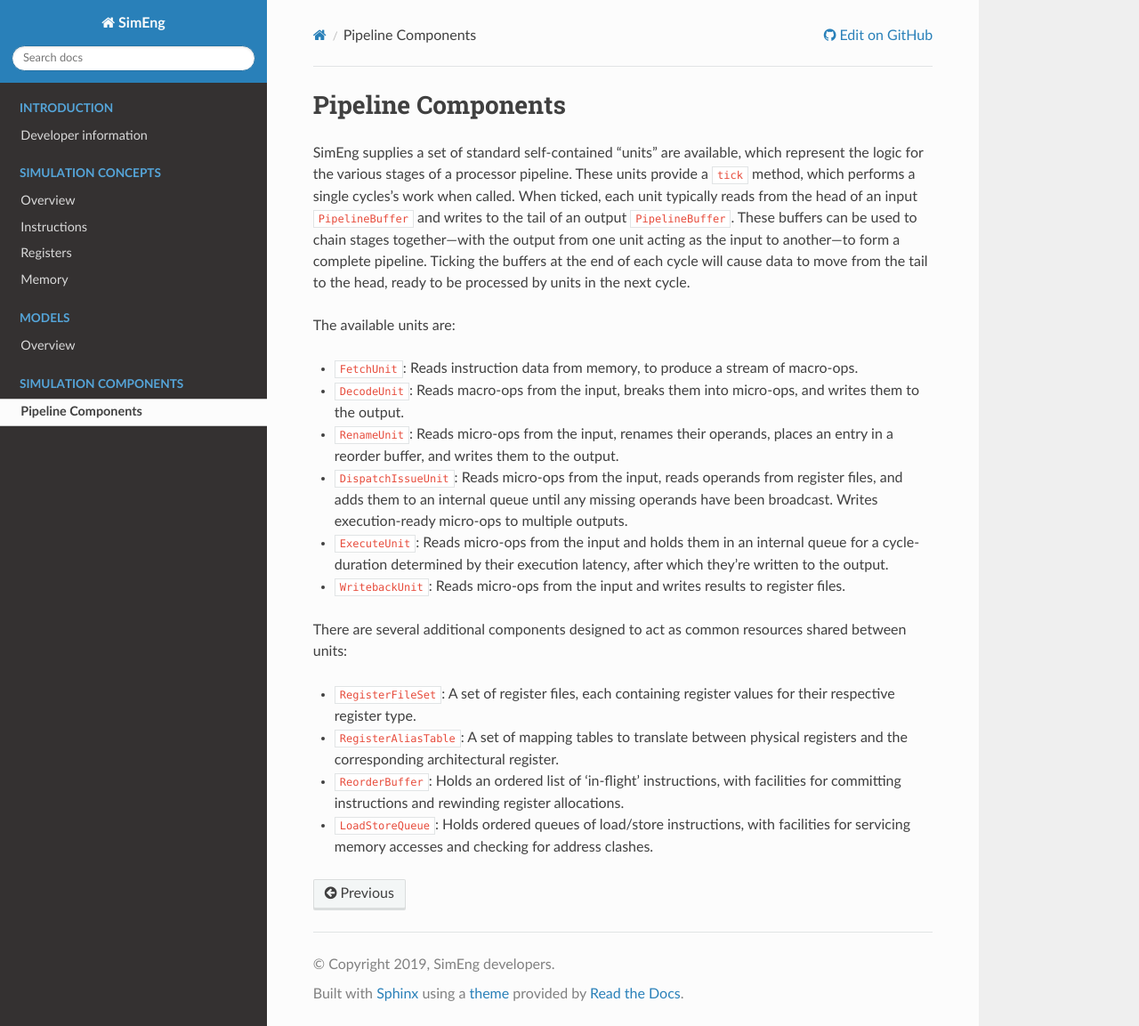
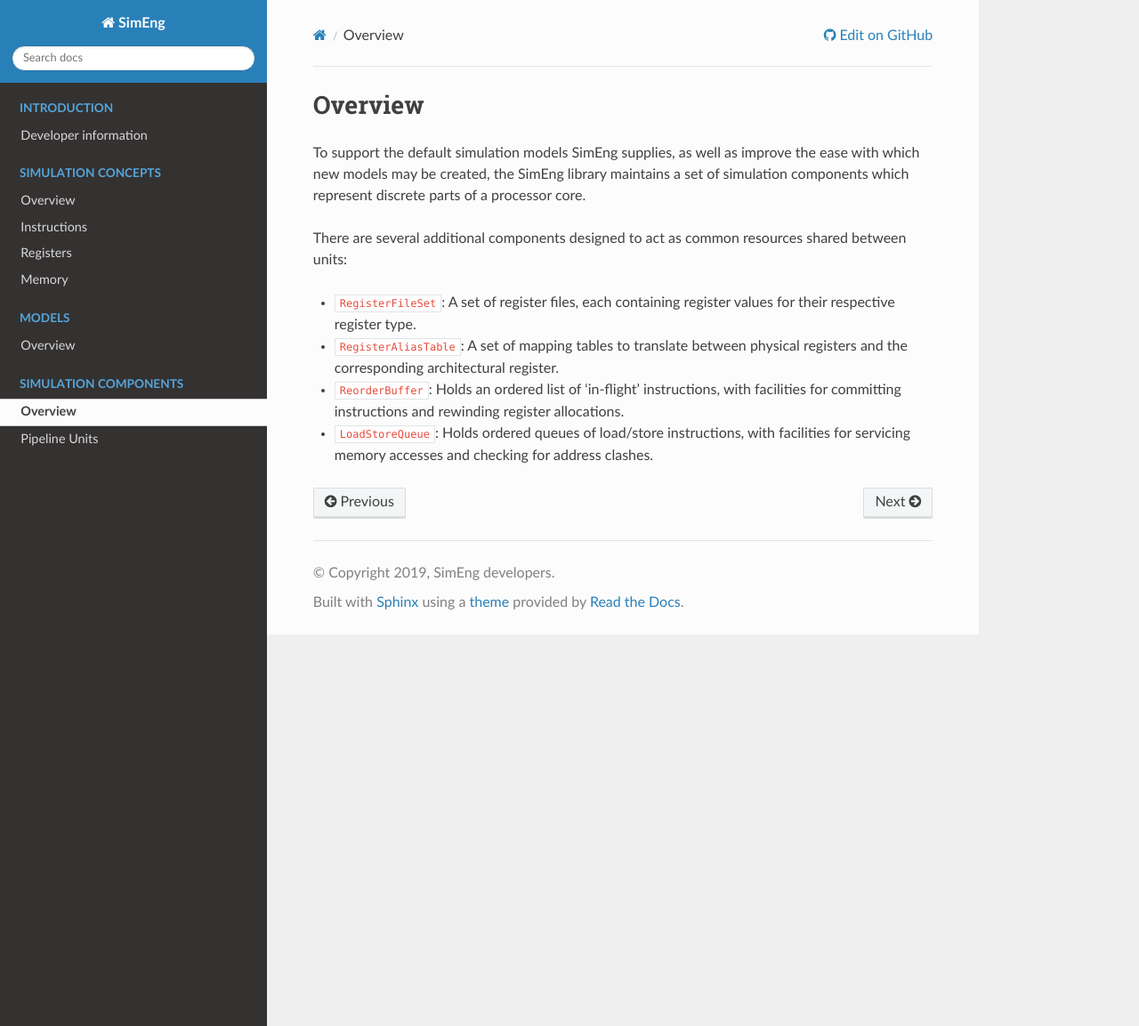
Before and after one commit to UoB-HPC/SimEng, a Sphinx documentation site: the page built from docs/sphinx/pipeline/index.rst, in a window 1280 px wide and 1153 px high. Shown: the whole window at 89% size. Built offline with Sphinx 7.4.7 and the Read the Docs theme 2.0.0, drawn with Linux system fonts in a browser that asks for light colours.

Commit message:
Adds pipeline units page, with description of FetchUnit

```diff
--- a/docs/sphinx/index.rst
+++ b/docs/sphinx/index.rst
@@ -27,6 +27,7 @@
    :caption: Simulation components
 
    pipeline/index
+   pipeline/units
 
 
 .. mdinclude:: ../../README.md
--- a/docs/sphinx/instruction.rst
+++ b/docs/sphinx/instruction.rst
@@ -24,3 +24,9 @@
 Executed
 ********
 Executing an instruction performs the relevant operation using the input values, and makes the results available to the model, along with the registers these results should be written to. As instructions have no access to memory, the execution step for stores is expected to produce a corresponding piece of data to write to each address generated, using the input values supplied; these address/data pairs are presented to the model for writing to memory. For branches, the calculated address will also be available.
+
+
+Macro-Ops
+---------
+
+A SimEng instruction represents what are typically referred to as "micro-ops" (also known as µops or uops): a single conceptual hardware operation. To support more complex instruction sets where individual instructions perform multiple operations, some SimEng components deal with "macro-ops", which are conceptual objects that may be split into a stream of SimEng ``Instruction`` objects. As a result, individual machine-code instructions may become multiple SimEng ``Instruction`` objects when processed.
--- a/docs/sphinx/pipeline/index.rst
+++ b/docs/sphinx/pipeline/index.rst
@@ -1,16 +1,7 @@
-Pipeline Components
-===================
+Overview
+========
 
-SimEng supplies a set of standard self-contained "units" are available, which represent the logic for the various stages of a processor pipeline. These units provide a ``tick`` method, which performs a single cycles's work when called. When ticked, each unit typically reads from the head of an input ``PipelineBuffer`` and writes to the tail of an output ``PipelineBuffer``. These buffers can be used to chain stages together---with the output from one unit acting as the input to another---to form a complete pipeline. Ticking the buffers at the end of each cycle will cause data to move from the tail to the head, ready to be processed by units in the next cycle.
-
-The available units are:
-
-* ``FetchUnit``: Reads instruction data from memory, to produce a stream of macro-ops.
-* ``DecodeUnit``: Reads macro-ops from the input, breaks them into micro-ops, and writes them to the output.
-* ``RenameUnit``: Reads micro-ops from the input, renames their operands, places an entry in a reorder buffer, and writes them to the output.
-* ``DispatchIssueUnit``: Reads micro-ops from the input, reads operands from register files, and adds them to an internal queue until any missing operands have been broadcast. Writes execution-ready micro-ops to multiple outputs.
-* ``ExecuteUnit``: Reads micro-ops from the input and holds them in an internal queue for a cycle-duration determined by their execution latency, after which they're written to the output.
-* ``WritebackUnit``: Reads micro-ops from the input and writes results to register files.
+To support the default simulation models SimEng supplies, as well as improve the ease with which new models may be created, the SimEng library maintains a set of simulation components which represent discrete parts of a processor core.
 
 There are several additional components designed to act as common resources shared between units:
 
```
Also changed, not shown: docs/sphinx/pipeline/units.rst (added, +72 -0 lines).
